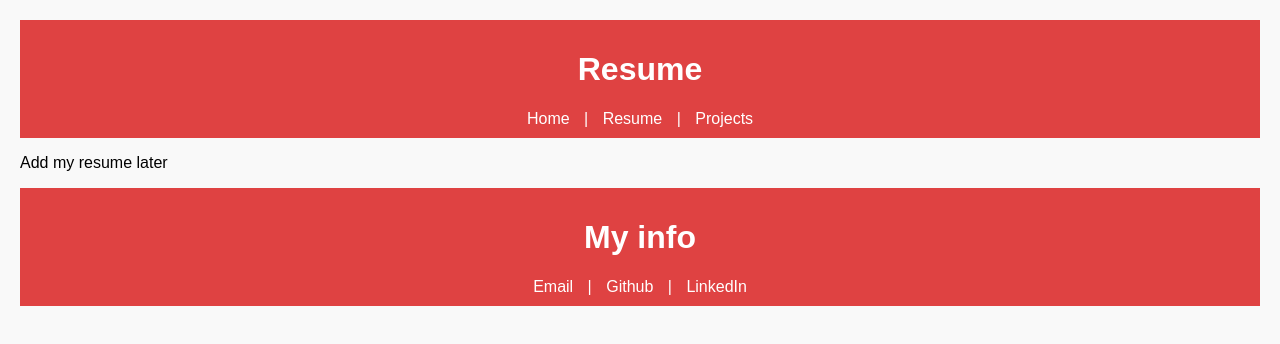
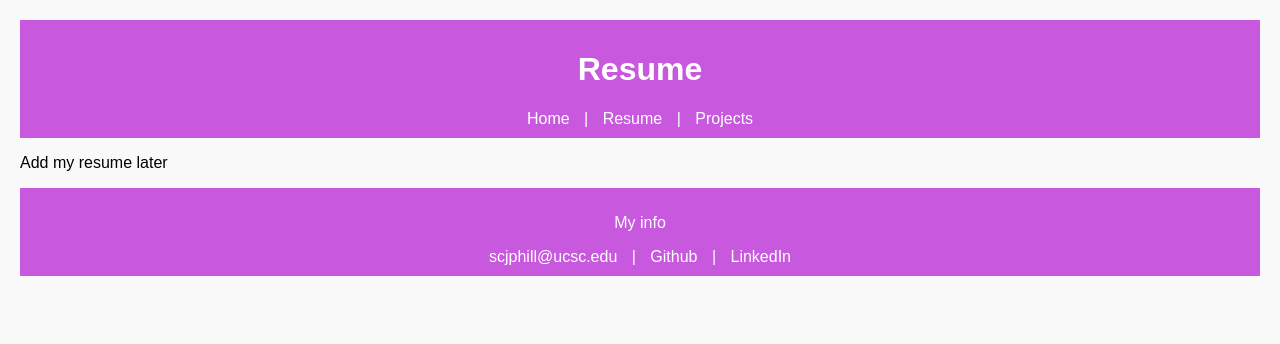
Before and after one commit to ScottieJPhillips/Website, a plain HTML site: page resume.html in a window 1280 px wide. Drawn offline with Linux system fonts and the light colour scheme.

Commit message:
added open in new tabs for contact hyperlinks, changing font size and colors

```diff
--- a/resume.html
+++ b/resume.html
@@ -20,11 +20,11 @@
   </main>
 
   <footer>
-    <h1>My info</h1>
+    <p>My info</p>
     <nav>
-      <a href="mailto:scjphill@ucsc.edu">Email</a> |
-      <a href="https://github.com/ScottieJPhillips">Github</a> |
-      <a href="https://www.linkedin.com/in/scott-phillips-438583176/">LinkedIn</a>
+      <a target="_blank" rel="noopener noreferrer" href="mailto:scjphill@ucsc.edu">scjphill@ucsc.edu</a> |
+      <a target="_blank" rel="noopener noreferrer" href="https://github.com/ScottieJPhillips">Github</a> |
+      <a target="_blank" rel="noopener noreferrer" href="https://www.linkedin.com/in/scott-phillips-438583176/">LinkedIn</a>
     </nav>
   </footer>
 
--- a/styles.css
+++ b/styles.css
@@ -5,7 +5,7 @@ body {
 }
 
 header, footer {
-  background-color: #df4242;
+  background-color: #c858de;
   color: white;
   padding: 10px;
   text-align: center;
```
Also changed, not shown: index.html (+4 -4 lines), projects.html (+4 -4 lines).
